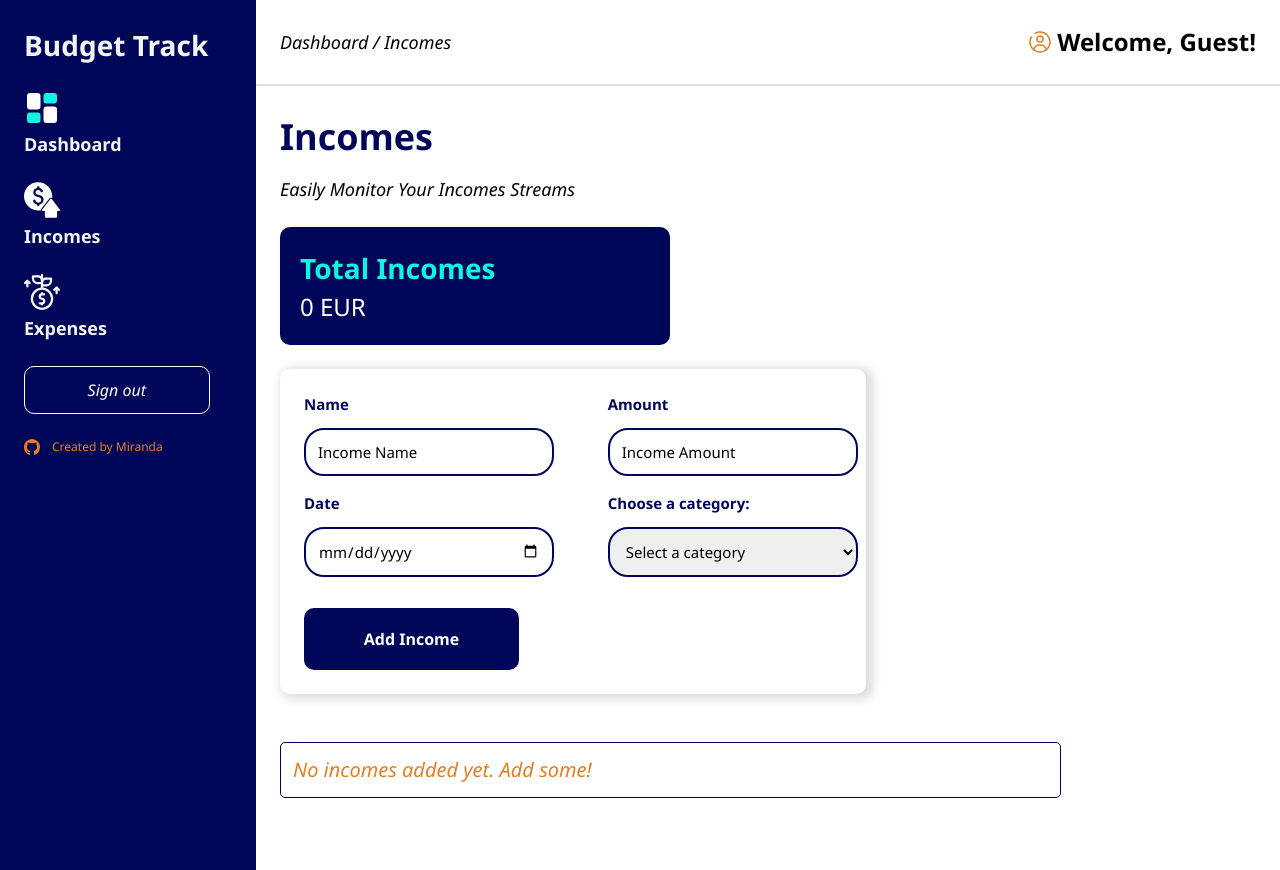
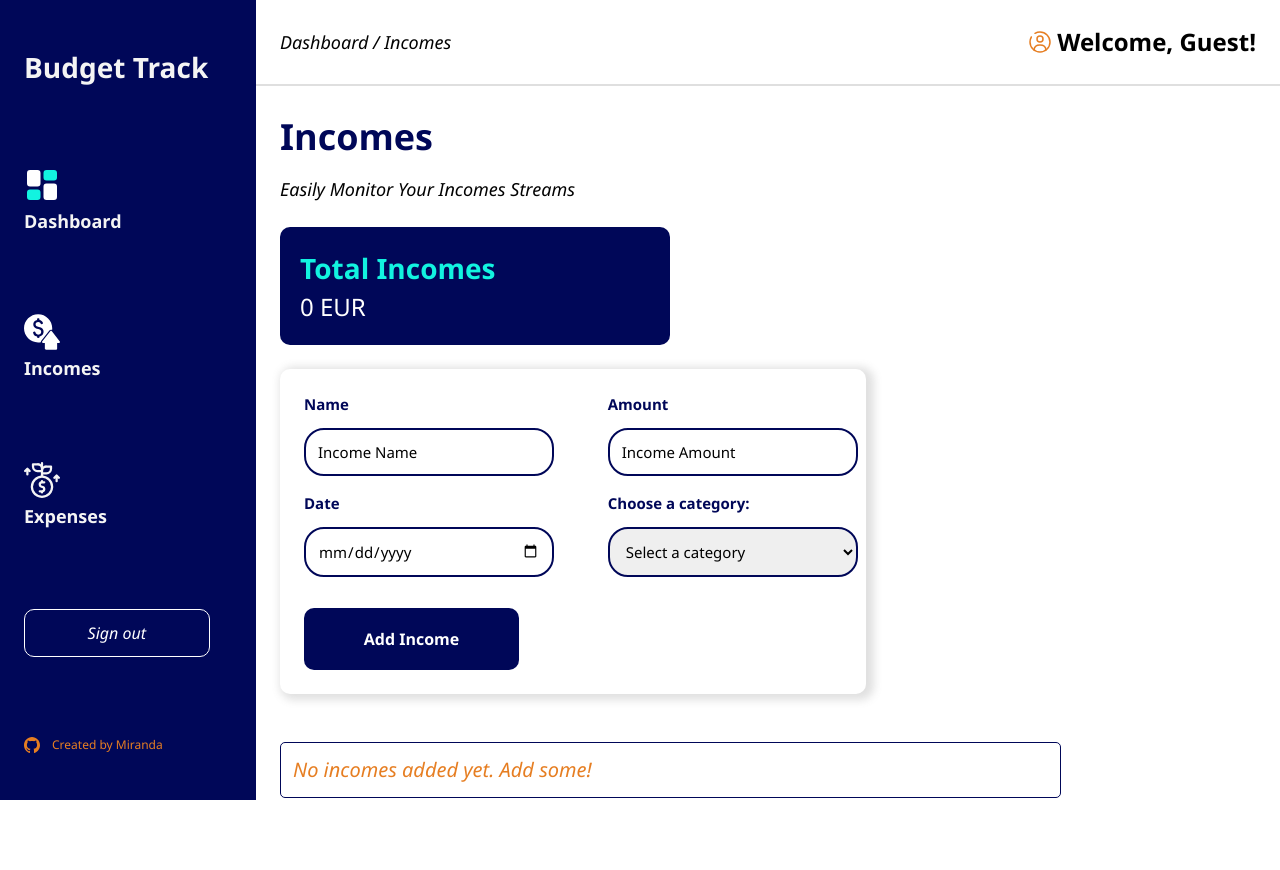
Before and after one commit to Miranda-K12/Budget-Track, a React (Vite) app: page /incomes in a window 1280 px wide. Built offline with nearby package versions, Linux system fonts and the light colour scheme.

Commit message:
implement sign out

```diff
--- a/src/App.jsx
+++ b/src/App.jsx
@@ -10,7 +10,7 @@ function App() {
   return (
     <Router>
       <Routes>
-        <Route path="/" element={<LogInForm />} />
+        <Route path="/login" element={<LogInForm />} />
         <Route element={<Layout />}>
           <Route path="dashboard" element={<Dashboard />} />
           <Route path="incomes" element={<Incomes />} />
--- a/src/Components/Dashboard/Dashboard.jsx
+++ b/src/Components/Dashboard/Dashboard.jsx
@@ -1,11 +1,7 @@
-
 import React from "react";
 import styles from './Dashboard.module.css';
 import cardData from "./data";
 import Arrow from '../../assets/images/orange-arrow.svg';
-
-
-
 function Dashboard() {
   return (
     <div>
--- a/src/Components/Expenses/Expenses.jsx
+++ b/src/Components/Expenses/Expenses.jsx
@@ -76,7 +76,7 @@ function Expenses() {
           <div>
             <label htmlFor="category">Choose a category:</label>
             <select id="category" value={category} onChange={(e) => setCategory(e.target.value)} required>
-              <option value="" disabled selected>Select a category</option>
+              <option value="" defaultValue>Select a category</option>
               <option value="utility">Utility</option>
               <option value="rent">Rent</option>
               <option value="gloceries">Gloceries</option>
--- a/src/Components/Incomes/Incomes.jsx
+++ b/src/Components/Incomes/Incomes.jsx
@@ -77,7 +77,7 @@ function Incomes() {
           <div>
             <label htmlFor="category">Choose a category:</label>
             <select id="category" value={category} onChange={(e) => setCategory(e.target.value)} required>
-              <option value="" disabled selected>Select a category</option>
+              <option value="" defaultValue>Select a category</option>
               <option value="salary">Salary</option>
               <option value="freelance">Freelance</option>
               <option value="investment">Investment</option>
--- a/src/Components/LogIn/LogIn.jsx
+++ b/src/Components/LogIn/LogIn.jsx
@@ -24,6 +24,8 @@ function Button({ children, backgroundColor, onClick, textColor }) {
     </button>
   );
 };
+
+
 const LogInForm = () => {
   const [email, setEmail] = useState('');
   const [password, setPassword] = useState('');
@@ -54,21 +56,24 @@ const LogInForm = () => {
 
   // Form validation
   const validateForm = () => {
-    const validateEmail = /^[a-zA-Z0-9._-]+@[a-zA-Z0-9.-]+\.[a-zA-Z]{2,4}$/;
+    const validateEmail = /^[a-zA-Z0-9._-]+@[a-zA-Z0-9.-]+\.[a-zAZ0-9]{2,4}$/;
     const validatePassword = /^.{6,}$/;
     let isValid = true;
+
     if (!validateEmail.test(email)) {
       setEmailError('Please enter a valid email.');
       isValid = false;
     } else {
       setEmailError('');
     }
+
     if (!validatePassword.test(password)) {
       setPasswordError('Password must be at least 6 characters.');
       isValid = false;
     } else {
       setPasswordError('');
     }
+
     if (!validateName(inputName)) {
       isValid = false;
     }
@@ -93,7 +98,9 @@ const LogInForm = () => {
   return (
     <div className={styles.container}>
       <div className={styles.login_form}>
-        <p className={styles.app_subheader}>Log in to <span className='app_name'>Budget Track</span> </p>
+        <p className={styles.app_subheader}>
+          Log in to <span className='app_name'>Budget Track</span>
+        </p>
 
         {/* Google Login Button */}
         <Button type="button" backgroundColor='#000758'>
@@ -162,5 +169,4 @@ const LogInForm = () => {
   );
 };
 
-
 export default LogInForm;
--- a/src/Components/LogIn/LogIn.module.css
+++ b/src/Components/LogIn/LogIn.module.css
@@ -106,7 +106,7 @@ button:hover {
 }
 
 .error {
-  color: var(--warning-color);
+  color: var(--delete-hover-color);
   font-size: 1.6rem;
   font-style: italic;
 }
--- a/src/Components/Sidebar/Sidebar.jsx
+++ b/src/Components/Sidebar/Sidebar.jsx
@@ -1,15 +1,25 @@
 import React from 'react';
-import { Link } from 'react-router-dom';  // Use Link for navigation
+import { Link, useNavigate } from 'react-router-dom';
+//import { useUser } from '../../Context/UserContext';
+
+import styles from './Sidebar.module.css';
 import DashboardIcon from '../../assets/images/dashboard.svg';
-import Income from '../../assets/images/income.svg'
+import Income from '../../assets/images/income.svg';
 import Expense from '../../assets/images/expenses.svg';
 import Github from '../../assets/images/github.svg';
-import styles from './Sidebar.module.css';
 
 const Sidebar = () => {
+  const navigate = useNavigate();
+
+  const handleSignOut = () => {
+    navigate('/login');
+  };
+
   return (
     <div className={styles.sideBar}>
       <h2 className={styles.sidebar_header}>Budget Track</h2>
+
+      {/* Navigation links */}
       <div className={styles.dashboard_box}>
         <Link to="/dashboard">
           <img src={DashboardIcon} alt="dashboard_icon" className={styles.dashboard_icon} />
@@ -29,15 +39,18 @@ const Sidebar = () => {
         </Link>
       </div>
 
-      <button className={styles.sign_out}>Sign out</button>
+      {/* Sign out button */}
+      <button className={styles.sign_out} onClick={handleSignOut}>Sign out</button>
+
+      {/* Footer with author link */}
       <div className={styles.author}>
         <img src={Github} alt="github_icon" className={styles.github_icon} />
-        <a href="https://www.linkedin.com/in/miranda-kachlavashvili-8a43aaa4/" target="_blank">
+        <a href="https://www.linkedin.com/in/miranda-kachlavashvili-8a43aaa4/" target="_blank" rel="noopener noreferrer">
           Created by Miranda
         </a>
       </div>
     </div>
   );
-}
+};
 
 export default Sidebar;
--- a/src/Components/Sidebar/Sidebar.module.css
+++ b/src/Components/Sidebar/Sidebar.module.css
@@ -4,7 +4,12 @@
   display: flex;
   flex-direction: column;
   padding-left: 2.4rem;
-  gap: 2.4rem;
+  gap: 3.6rem;
+  justify-content: space-around;
+  height: 100vh;
+  position: sticky;
+  top: 0;
+  bottom: 0;
 }
 
 .sidebar_header {
```
Also changed, not shown: src/main.jsx (+4 -4 lines), src/Context/IncomesContext.jsx (line endings or trailing spaces), src/Context/UserContext.jsx (line endings or trailing spaces).
